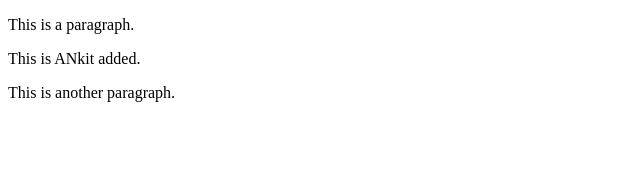
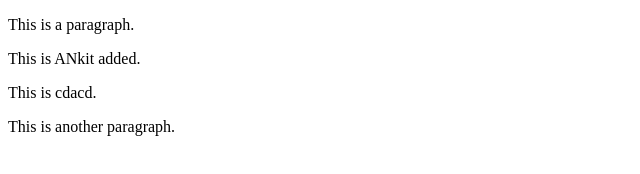
Before and after one commit to Akshayhan17/DBDA1, a plain HTML site: page index.html in a window 1280 px wide. Shown: the whole page, without its empty margins (0-640 px from the left). Drawn offline with Linux system fonts and the light colour scheme.

Commit message:
Add more line

```diff
--- a/index.html
+++ b/index.html
@@ -4,6 +4,7 @@
 
 <p>This is a paragraph.</p>
 <p>This is ANkit added.</p>
+<p>This is cdacd.</p>
 <p>This is another paragraph.</p>
 
 </body>
```
